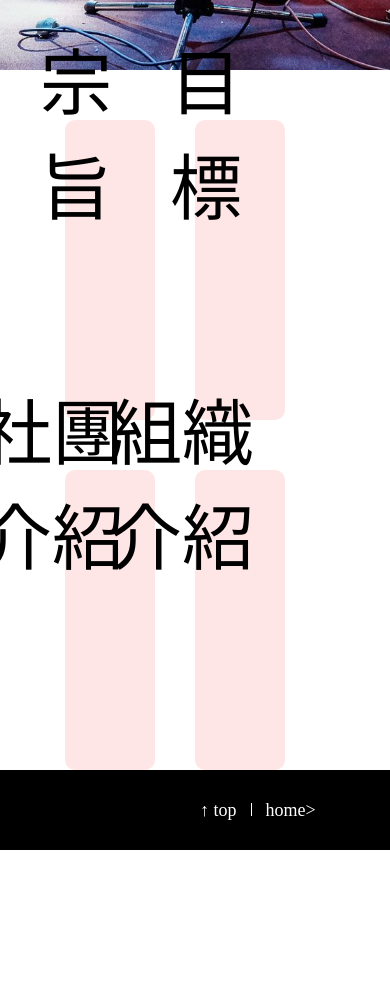
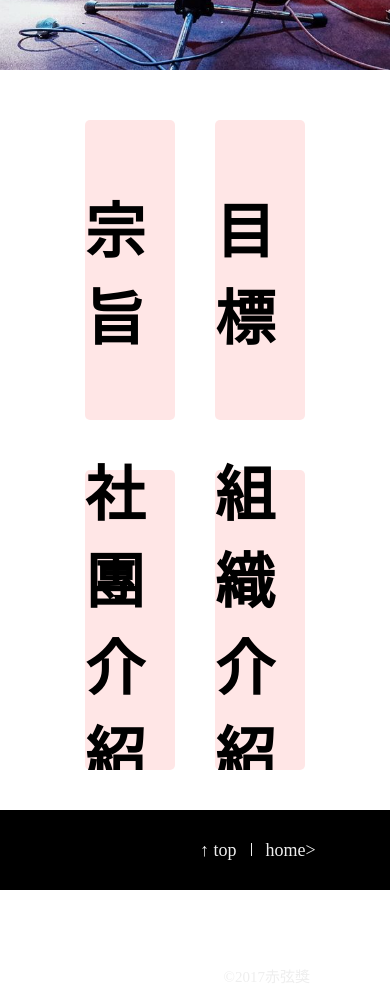
Before and after one commit to read0609/Web-midtermProject, a plain HTML site: page web_page_project_red_string/index_about.html in a window 390 px wide. Shown: the part 660-1646 px from the top of the page. Before the commit the page ends 1606 px from the top, so only its background shows below. Drawn offline with Linux system fonts and the light colour scheme.

```diff
--- a/web_page_project_red_string/index_about.html
+++ b/web_page_project_red_string/index_about.html
@@ -22,52 +22,49 @@
   <div class="majorPic">
   </div><!--majorPic-->
 
+  <div class="about_main">
   <div class="row">
-    <div class="col col-sm-2">
-      <div class="fake"></div>
-    </div>
-
+    <div class="about">
     <div class="col col-sm-4">
-      <div class="mid_finger">
-        <p>宗旨</p>
-        <div class="content1">
+      <div class="square">
+      <h3>宗旨</h3>
+        <div class="content">
           <p>「赤弦獎-紅樓琴緣民歌比賽」即將進入第十六屆。初期以北科學生參賽為主。而後將賽事擴大至全國大專院校及北部高中職，並增加演奏組、音樂節活動。<br>赤弦獎與業界錄音室的合作，為優勝者錄製個人EP並發行，各大廠牌、獎品贊助，藉以鼓勵學生創作及比賽。透過赤弦獎這個平台，讓學生有機會展現自我，實踐對音樂的熱愛，並於賽事中發掘人才，提升國內的音樂素質。</p>
         </div>
       </div>
     </div>
 
     <div class="col col-sm-4">
-      <div class="target">
-        <p>目標</p>
-        <div class="content2">
+      <div class="square">
+        <h3>目標</h3>
+        <div class="content">
             <p>推廣校園音樂風氣，讓對音樂表演有興趣的學生，有展現自我的機會，達到自我行銷與肯定，搭起屬於自己的舞台，亦藉由校際間的競賽，達到交流學習的效果。<br>人生中的每一環都希望有一個舞台能去肯定他們，培育一代代的音樂人才，希望更多音樂愛好者能看見這些陶醉於音樂的人，讓音樂更充斥我們的生活。</p>
         </div>
       </div>
     </div>
+  </div><!--about_top"-->
 
-    <div class="col col-sm-2">      <div class="fake"></div></div>
-    <div class="col col-sm-2">      <div class="fake"></div></div>
-
+  <div class="about">
     <div class="col col-sm-4">
-      <div class="club_intro">
-        <p>社團介紹</p>
-        <div class="content3">
+      <div class="square">
+        <h3>社團介紹</h3>
+        <div class="content">
           <p>采音吉他社社員多達500人，社課內容豐富，不只有吉他，還有電吉他、貝斯、爵士鼓以及歌唱，初學者可以輕鬆學習喜歡的樂器，非初學者可以互相交流。<br>在這裡，不管你喜歡什麼樣的音樂，采音吉他社都可以讓你快樂的沉浸在充滿音樂的世界裡。我們的宗旨就是將音樂散播到全世界!!!</p>
         </div>
       </div>
     </div>
 
     <div class="col col-sm-4">
-      <div class="org_intro">
-        <p>組織介紹</p>
-        <div class="content4">
+      <div class="square">
+        <h3>組織介紹</h3>
+        <div class="content">
           <p>總/副召：協助各組與聯繫工作，負責報告及企劃書。<br>活動組：比賽流程、主持、擔任評助、音樂節策劃。<br>報名組：網站管理，訂定報名流程，比賽檢錄。<br>公關組：招待貴賓及表演嘉賓，聯繫贊助廠商及友社。<br>器材組：場務訓練，聯繫設備廠商，確認參賽者器材。<br>宣傳組：街頭及校園動宣內容策劃，網路及媒體宣傳。<br>美宣組：宣傳品及紀念品設計，場地佈置，影片輸出。</p>
         </div>
       </div>
     </div>
-
-    <div class="col col-sm-2">      <div class="fake"></div></div>
   </div>
+</div><!--about_bot-->
+</div><!--about_main-->
 
   <footer>
     <div class="footerLeft">
--- a/web_page_project_red_string/style.css
+++ b/web_page_project_red_string/style.css
@@ -11,13 +11,16 @@
 body,footer{
   margin: 0px;
   padding: 0px;
+  font-family: 微軟正黑體;
 }
 .row{
   width:100%;
-  margin-right: -40px;
+  margin-right: -20px;
 }
 .col{
-  padding-right: 40px;
+
+  padding-left:  20px;
+  padding-right: 20px;
   float:left;
 }
 .col-sm-11{width:91.662%;}
@@ -49,7 +52,7 @@
 h1{
   display:inline-block;
   float:left;
-  color:#FFF;
+  color:#EEE;
   font-family: Microsoft JhengHei;
   margin-top:28px;
   margin-left: 50px;
@@ -63,7 +66,7 @@
 }
 .nav a{
     text-decoration: none;
-    color:#FFF;
+    color:#EEE;
     font-weight: bolder;
     font-size:14px;
 }
@@ -84,19 +87,19 @@
   margin-top:0px;
 }
 footer p{
-  color:#FFF;
+  color:#EEE;
   display: inline-block;
   margin-right: 10px;
   font-size: 15px;
 }
 footer a{
-  color:#FFF;
+  color:#EEE;
   text-decoration: none;
   font-size: 18px;
   margin-top: -30px;
 }
 .line2{
-  border-left:solid 1px #FFF;
+  border-left:solid 1px #EEE;
   height: 13px;
   display: inline-block;
   margin-right: 10px;
@@ -113,55 +116,98 @@
   margin-top: 30px;
 }
 .share {
-
   display: inline-block;
   margin-left: 400px;
   margin-top: 25px;
+  cursor: pointer;
 
 }
 .share img{
   width: 40px;
   height: auto;
 }
+.share_icons{
+  width:150px;
+  background-color: #333;
+  display: inline-block;
+  border-radius: 10px;
+  opacity: 0;
+  margin-left: 50px;
+  padding-left: 5px;
+  padding-right: 5px;
+  -visibility: visible;
+}
+/*.share:hover ~ .share_icons{
+  opacity: 1;
+  -visibility: visible;
+}*/
+.share_icons_display{
+  opacity: 1;
+}
+
+.share_icons li{
+  display: inline-block;
+  margin-right: -90px;
+
+}
+.share_icons img{
+  width: 25%;
+  height:auto;
+
+}
 /*---------------------------------------------------------*/
 
 /*--關於赤弦-與-贊助廠商-------------------------------------------------*/
-.mid_finger,.target,.club_intro,.org_intro{
+.about{
+  width: 100%;
+  margin: 0 auto;
+  display: flex;
+  justify-content:center;
+  overflow: auto;
+}
+
+.about .col{
+  display: inline-block;
+}
+.square{
   background-color: #ffe6e6;
   height: 300px;
-  padding-left: 50%;
-  padding-top: 50%;
   margin-top:50px;
   position: relative;
-  border-radius: 10px;
-}
-.fake{
-  height: 300px;
-  padding-left: 50%;
-  padding-top: 50%;
-  margin-top:50px;
-}
-.mid_finger p,.target p{
-  font-size: 72px;
-  margin-top:-140px;
-  margin-left: -70px;
-
-}
-.club_intro p,.org_intro p{
-  font-size: 72px;
-  margin-top:-140px;
-  margin-left: -130px;
+  border-radius: 5px;
+  display: flex;
+  align-items:center;
+  justify-content:center;
 }
 
+.square h3{
+  display: inline-block;
+  font-size: 60px;
+}
 
-.mid_finger:hover .content1,.target:hover .content2,.club_intro:hover .content3,.org_intro:hover .content4,
-.sup1:hover .sup1_data,.sup2:hover .sup2_data,.sup3:hover .sup3_data,.sup4:hover .sup4_data,
-.sup5:hover .sup5_data,.sup6:hover .sup6_data,.sup7:hover .sup7_data,.sup8:hover .sup8_data,.sup9:hover .sup9_data{
+.square:hover .content{
   opacity: 1;
   visibility:visible;
 }
 
-.content1,.content2,.content3,.content4,
+.about_main{
+  overflow:auto;
+  margin-bottom: 40px;
+}
+
+.nine_pic{
+  margin-top: 50px;
+}
+
+
+
+.sup1:hover .sup1_data,.sup2:hover .sup2_data,.sup3:hover .sup3_data,.sup4:hover .sup4_data,
+.sup5:hover .sup5_data,.sup6:hover .sup6_data,.sup7:hover .sup7_data,.sup8:hover .sup8_data,.sup9:hover .sup9_data{
+  opacity: 0.9;
+  visibility:visible;
+}
+
+.content,
 .sup1_data,.sup2_data,.sup3_data,.sup4_data,.sup5_data,
 .sup6_data,.sup7_data,.sup8_data,.sup9_data{
   height: 300px;
@@ -175,7 +221,7 @@
   overflow: hidden;
   border-radius: 10px;
 }
-.content1 p,.content2 p,.content3 p,.content4 p,
+.content p,
 .sup1_data p,.sup2_data p,.sup3_data p,.sup4_data p,.sup5_data p,
 .sup6_data p,.sup7_data p,.sup8_data p,.sup9_data p{
   padding: 0px;
```
Also changed, not shown: web_page_project_red_string/index.html (+8 -0 lines), web_page_project_red_string/index_support.html (+2 -0 lines), web_page_project_red_string/script.js (added, +7 -0 lines), web_page_project_red_string/image/FB.png (added), web_page_project_red_string/image/IG.png (added), web_page_project_red_string/image/g.png (added), 2 other files.
